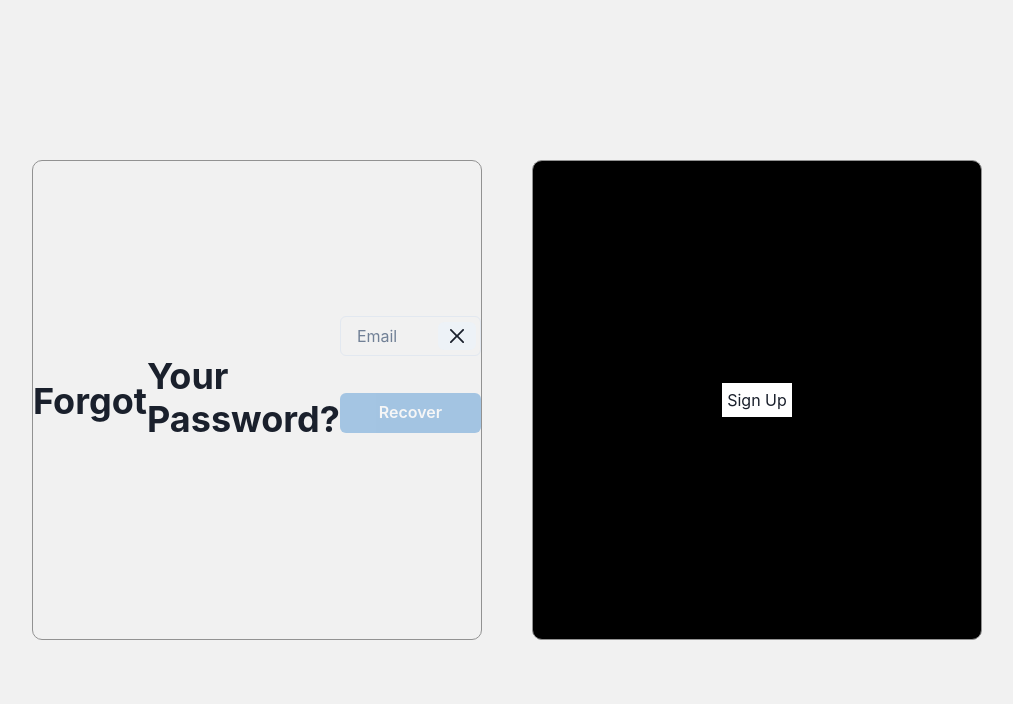
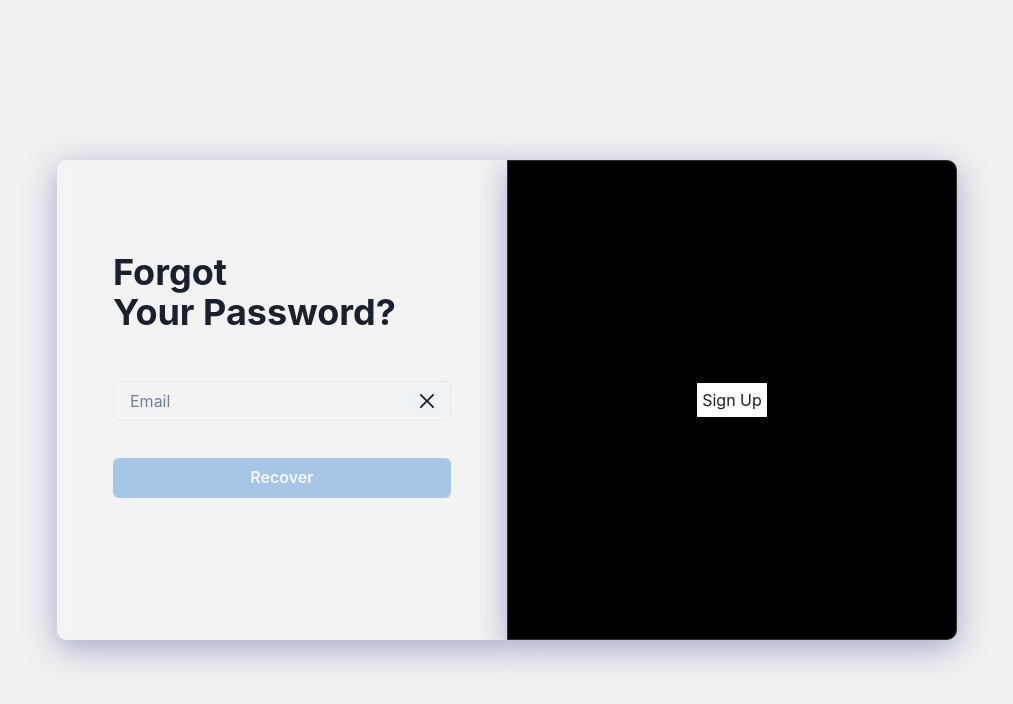
Before and after one commit to EdsonMartinelli/LoginSystem-Frontend, a React (Vite) app: page /recover in a window 1280 px wide. Shown: the top 704 px of the page, without its empty margins (133-1146 px from the left). Built offline with nearby package versions, Linux system fonts and the light colour scheme.

Commit message:
added glassmorphism to forms

```diff
--- a/src/AppRoutes.tsx
+++ b/src/AppRoutes.tsx
@@ -27,26 +27,26 @@ function AppRoutes() {
     <Routes location={location} key={location.pathname}>
       <Route path="/" element={<Home />} />
 
-      <Route element={<NoAuthGuard><AnimatedAuthRightToLeft /></NoAuthGuard>}>
+      <Route element={<NoAuthGuard><AnimatedAuthLeftToRight /></NoAuthGuard>}>
         <Route
           path="/login"
           element={
-              <Login orientation={"RightToLeft"} />
+              <Login orientation={"LeftToRight"} />
           }
         />
         <Route
           path="/recover"
           element={
-              <RecoverPassword orientation={"RightToLeft"} />
+              <RecoverPassword orientation={"LeftToRight"} />
           }
         />
       </Route>
 
-      <Route element={<NoAuthGuard><AnimatedAuthLeftToRight /></NoAuthGuard>}>
+      <Route element={<NoAuthGuard><AnimatedAuthRightToLeft /></NoAuthGuard>}>
         <Route
           path="/signup"
           element={
-              <SignUp orientation={"LeftToRight"} />
+              <SignUp orientation={"RightToLeft"} />
           }
         />
         <Route
--- a/src/animations/AnimatedAuth.css
+++ b/src/animations/AnimatedAuth.css
@@ -5,7 +5,14 @@
   align-items: center;
   width: 100%;
   height: 100vh;
-  gap: 50px;
+  gap: 0px;
+}
+
+.glass{
+  box-shadow: 0 8px 32px 0 rgba( 31, 38, 135, 0.37 );
+  backdrop-filter: blur( 4.5px );
+  -webkit-backdrop-filter: blur( 4.5px );
+  border: 1px solid rgba( 255, 255, 255, 0.18 );
 }
 
 .outlet-content {
@@ -14,8 +21,7 @@
   display: flex;
   justify-content: center;
   align-items: center;
-  border: 1px solid rgb(146, 146, 146);
-  border-radius: 10px;
+  background: rgba( 255, 255, 255, 0.15 );
 }
 
 .image-content {
@@ -24,11 +30,8 @@
   display: flex;
   justify-content: center;
   align-items: center;
-  border: 1px solid rgb(146, 146, 146);
-  border-radius: 10px;
-
-  background-color: black;
   z-index: 2;
+  background: rgba( 0, 0, 0, 1);
 }
 
 .image-content-button {
--- a/src/animations/AnimatedAuthLeftToRight.tsx
+++ b/src/animations/AnimatedAuthLeftToRight.tsx
@@ -12,43 +12,67 @@ export function AnimatedAuthLeftToRight() {
   const orientation: typeOrientationAuthAnimation = "LeftToRight";
   const previousOrientation = (location.state as typeState)?.orientation;
 
-  function goToLogin() {
-    navigate("/login", { state: { orientation } });
+  function goToSignUp() {
+    navigate("/signup", { state: { orientation } });
   }
 
   return (
     <div className="content">
+      <motion.main
+        className="outlet-content glass"
+        initial={{
+          opacity: 0,
+          borderTopLeftRadius: "10px",
+          borderTopRightRadius: "0px",
+          borderBottomRightRadius: "0px",
+          borderBottomLeftRadius: "10px",
+        }}
+        animate={{ opacity: 1 }}
+        exit={{ opacity: 0 }}
+        transition={{ duration: 0.5, ease: "easeInOut" }}
+      >
+        <Outlet />
+      </motion.main>
       <motion.aside
-        className="image-content"
-        initial={{
-          x:
-            orientation === previousOrientation ||
-            previousOrientation === undefined
-              ? 0
-              : 500,
+        className="image-content glass"
+        initial={
+          (orientation === previousOrientation)||
+          previousOrientation === undefined ?
+          {
+            x : 0,
+            borderTopLeftRadius: "0px",
+            borderTopRightRadius: "10px",
+            borderBottomRightRadius: "10px",
+            borderBottomLeftRadius: "0px",
+          }
+          :
+          {
+            x: -450,
+            borderTopLeftRadius: "10px",
+            borderTopRightRadius: "0px",
+            borderBottomRightRadius: "0px",
+            borderBottomLeftRadius: "10px",
+          }
+        }
+        animate={{
+          x: 0,
+          borderTopLeftRadius: "0px",
+          borderTopRightRadius: "10px",
+          borderBottomRightRadius: "10px",
+          borderBottomLeftRadius: "0px",
         }}
-        animate={{ x: 0 }}
         exit={{ x: 0 }}
-        transition={{ duration: 0.5, ease: "easeInOut" }}
+        transition={{ duration: 0.7, ease: "easeInOut" }}
       >
         <button
           className="image-content-button"
           onClick={() => {
-            goToLogin();
+            goToSignUp();
           }}
         >
-          Login
+          Sign Up
         </button>
       </motion.aside>
-      <motion.main
-        className="outlet-content"
-        initial={{ opacity: 0 }}
-        animate={{ opacity: 1 }}
-        exit={{ opacity: 0 }}
-        transition={{ duration: 0.7, ease: "easeInOut" }}
-      >
-        <Outlet />
-      </motion.main>
     </div>
   );
 }
--- a/src/animations/AnimatedAuthRighToLeft.tsx
+++ b/src/animations/AnimatedAuthRighToLeft.tsx
@@ -12,43 +12,67 @@ export function AnimatedAuthRightToLeft() {
   const orientation: typeOrientationAuthAnimation = "RightToLeft";
   const previousOrientation = (location.state as typeState)?.orientation;
 
-  function goToSignUp() {
-    navigate("/signup", { state: { orientation } });
+  function goToLogin() {
+    navigate("/login", { state: { orientation } });
   }
 
   return (
     <div className="content">
-      <motion.main
-        className="outlet-content"
-        initial={{ opacity: 0 }}
-        animate={{ opacity: 1 }}
-        exit={{ opacity: 0 }}
+      <motion.aside
+        className="image-content glass"
+        initial={
+          (orientation === previousOrientation) ||
+          previousOrientation === undefined ?
+          {
+            x : 0,
+            borderTopLeftRadius: "10px",
+            borderTopRightRadius: "0px",
+            borderBottomRightRadius: "0px",
+            borderBottomLeftRadius: "10px",
+          }
+          :
+          {
+            x: 450,
+            borderTopLeftRadius: "10px",
+            borderTopRightRadius: "0px",
+            borderBottomRightRadius: "0px",
+            borderBottomLeftRadius: "10px",
+          }
+        }
+        animate={{
+          x: 0,
+          borderTopLeftRadius: "10px",
+          borderTopRightRadius: "0px",
+          borderBottomRightRadius: "0px",
+          borderBottomLeftRadius: "10px",
+        }}
+        exit={{ x: 0 }}
         transition={{ duration: 0.5, ease: "easeInOut" }}
-      >
-        <Outlet />
-      </motion.main>
-      <motion.aside
-        className="image-content"
-        initial={{
-          x:
-            orientation === previousOrientation ||
-            previousOrientation === undefined
-              ? 0
-              : -500,
-        }}
-        animate={{ x: 0 }}
-        exit={{ x: 0 }}
-        transition={{ duration: 0.7, ease: "easeInOut" }}
       >
         <button
           className="image-content-button"
           onClick={() => {
-            goToSignUp();
+            goToLogin();
           }}
         >
-          Sign Up
+          Login
         </button>
       </motion.aside>
+      <motion.main
+        className="outlet-content glass"
+        initial={{
+          opacity: 0,
+          borderTopLeftRadius: "0px",
+          borderTopRightRadius: "10px",
+          borderBottomRightRadius: "10px",
+          borderBottomLeftRadius: "0px",
+        }}
+        animate={{ opacity: 1 }}
+        exit={{ opacity: 0 }}
+        transition={{ duration: 0.7, ease: "easeInOut" }}
+      >
+        <Outlet />
+      </motion.main>
     </div>
   );
 }
--- a/src/pages/ConfirmEmail.tsx
+++ b/src/pages/ConfirmEmail.tsx
@@ -32,7 +32,9 @@ export function ConfirmEmail() {
   }
 
   return (
-    <>
+    <div>
+      <Heading height="40px">Confirm </Heading>
+      <Heading height="80px">Your Email</Heading>
       <Formik
         initialValues={{ code: "" }}
         onSubmit={(values) => {
@@ -43,8 +45,6 @@ export function ConfirmEmail() {
       >
         {({ handleSubmit, isValid, dirty }) => (
           <>
-            <Heading height="40px">Confirm </Heading>
-            <Heading height="80px">Your Email</Heading>
             <Text height="40px">Enter the code we sent to your email</Text>
             <form onSubmit={handleSubmit}>
               <VStack width="full" spacing={8}>
@@ -73,6 +73,6 @@ export function ConfirmEmail() {
           </>
         )}
       </Formik>
-    </>
+    </div>
   );
 }
--- a/src/pages/Login.tsx
+++ b/src/pages/Login.tsx
@@ -62,7 +62,8 @@ export function Login({
   }
 
   return (
-    <>
+    <div>
+      <Heading height="60px">Login</Heading>
       <Formik
         initialValues={{ email: "", password: "" }}
         onSubmit={(values) => {
@@ -73,7 +74,6 @@ export function Login({
       >
         {({ handleSubmit, isValid, dirty }) => (
           <>
-            <Heading height="60px">Login</Heading>
             <form onSubmit={handleSubmit}>
               <VStack width="full" spacing={8}>
                 <TextInputFormik name="email" placeholder="Email" />
@@ -121,6 +121,6 @@ export function Login({
           </>
         )}
       </Formik>
-    </>
+    </div>
   );
 }
--- a/src/pages/RecoverPassword.tsx
+++ b/src/pages/RecoverPassword.tsx
@@ -31,7 +31,9 @@ export function RecoverPassword({
   }
 
   return (
-    <>
+    <div>
+      <Heading height="40px">Forgot </Heading>
+      <Heading height="90px">Your Password?</Heading>
       <Formik
         initialValues={{ email: "" }}
         onSubmit={(values) => {
@@ -42,8 +44,6 @@ export function RecoverPassword({
       >
         {({ handleSubmit, isValid, dirty }) => (
           <>
-            <Heading height="40px">Forgot </Heading>
-            <Heading height="90px">Your Password?</Heading>
             <form onSubmit={handleSubmit}>
               <VStack width="full" spacing={8}>
                 <TextInputFormik name="email" placeholder="Email" />
@@ -71,6 +71,6 @@ export function RecoverPassword({
           </>
         )}
       </Formik>
-    </>
+    </div>
   );
 }
--- a/src/pages/SignUp.tsx
+++ b/src/pages/SignUp.tsx
@@ -75,7 +75,8 @@ export function SignUp({
   }
 
   return (
-    <>
+    <div>
+      <Heading height="60px">Sign Up</Heading>
       <Formik
         initialValues={{ email: "", password: "", username: "", terms: false }}
         onSubmit={(values) => {
@@ -86,7 +87,6 @@ export function SignUp({
       >
         {({ handleSubmit, isValid, dirty }) => (
           <>
-            <Heading height="60px">Sign Up</Heading>
             <form onSubmit={handleSubmit}>
               <VStack id="form-stack" width="full" spacing={8}>
                 <TextInputFormik name="username" placeholder="Username" />
@@ -120,6 +120,6 @@ export function SignUp({
           </>
         )}
       </Formik>
-    </>
+    </div>
   );
 }
```
